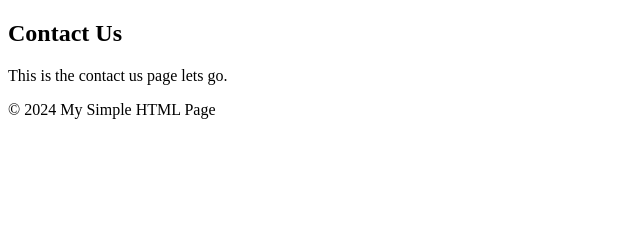
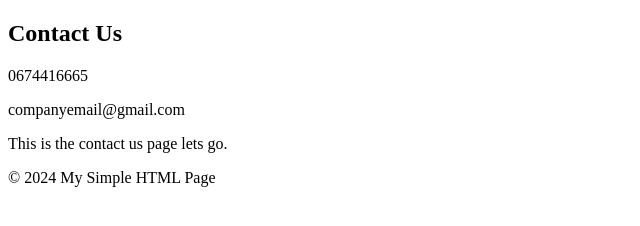
Before and after one commit to Curry-flex/devoprepo, a plain HTML site: page contact.html in a window 1280 px wide. Shown: the whole page, without its empty margins (0-640 px from the left). Drawn offline with Linux system fonts and the light colour scheme.

Commit message:
contact page has been modified

```diff
--- a/contact.html
+++ b/contact.html
@@ -10,6 +10,8 @@
     <main>
         <section id="home">
             <h2>Contact Us</h2>
+           <p>0674416665</p>
+            <p>companyemail@gmail.com</p>
             <p>This is the contact us page lets go.</p>
         </section>
 
```
